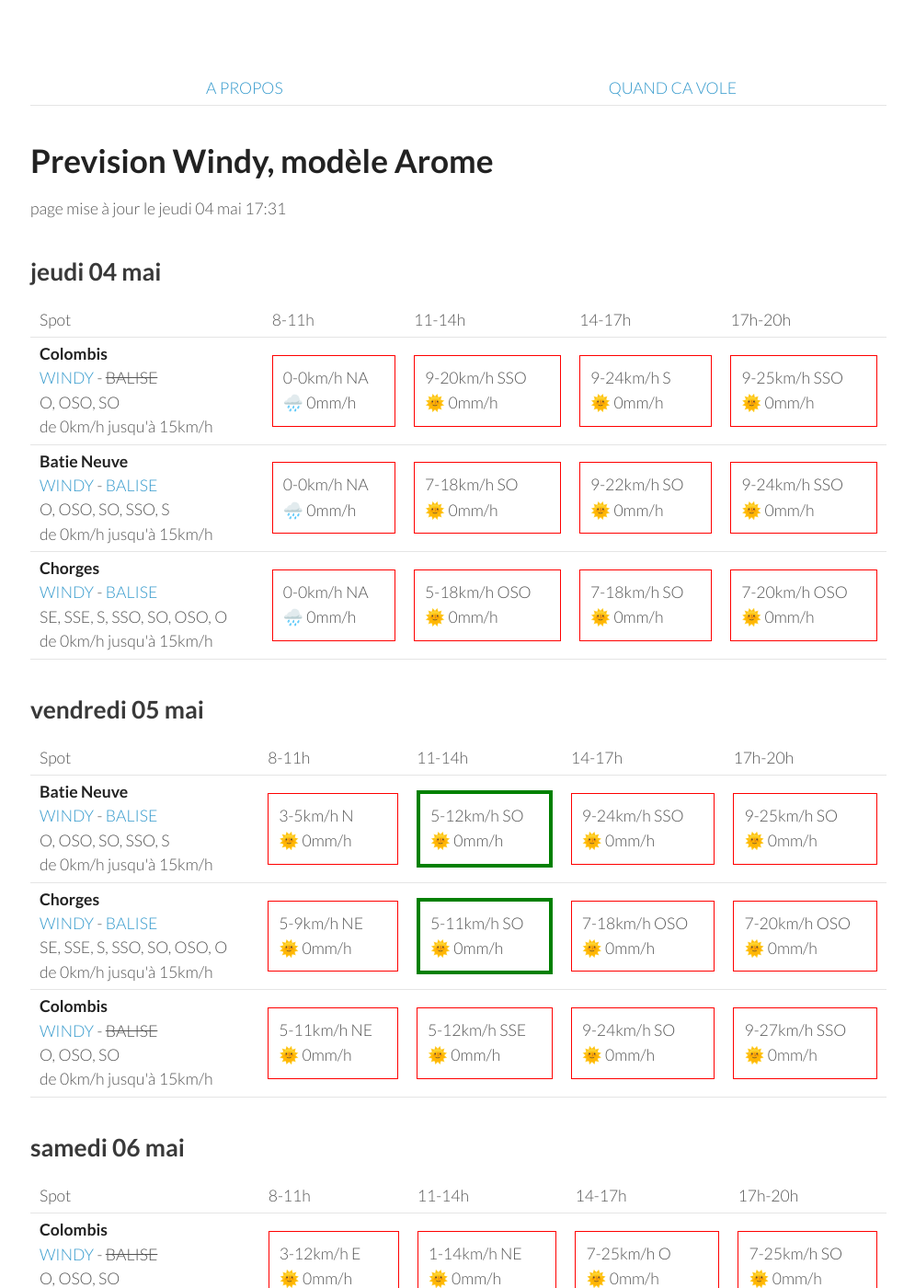
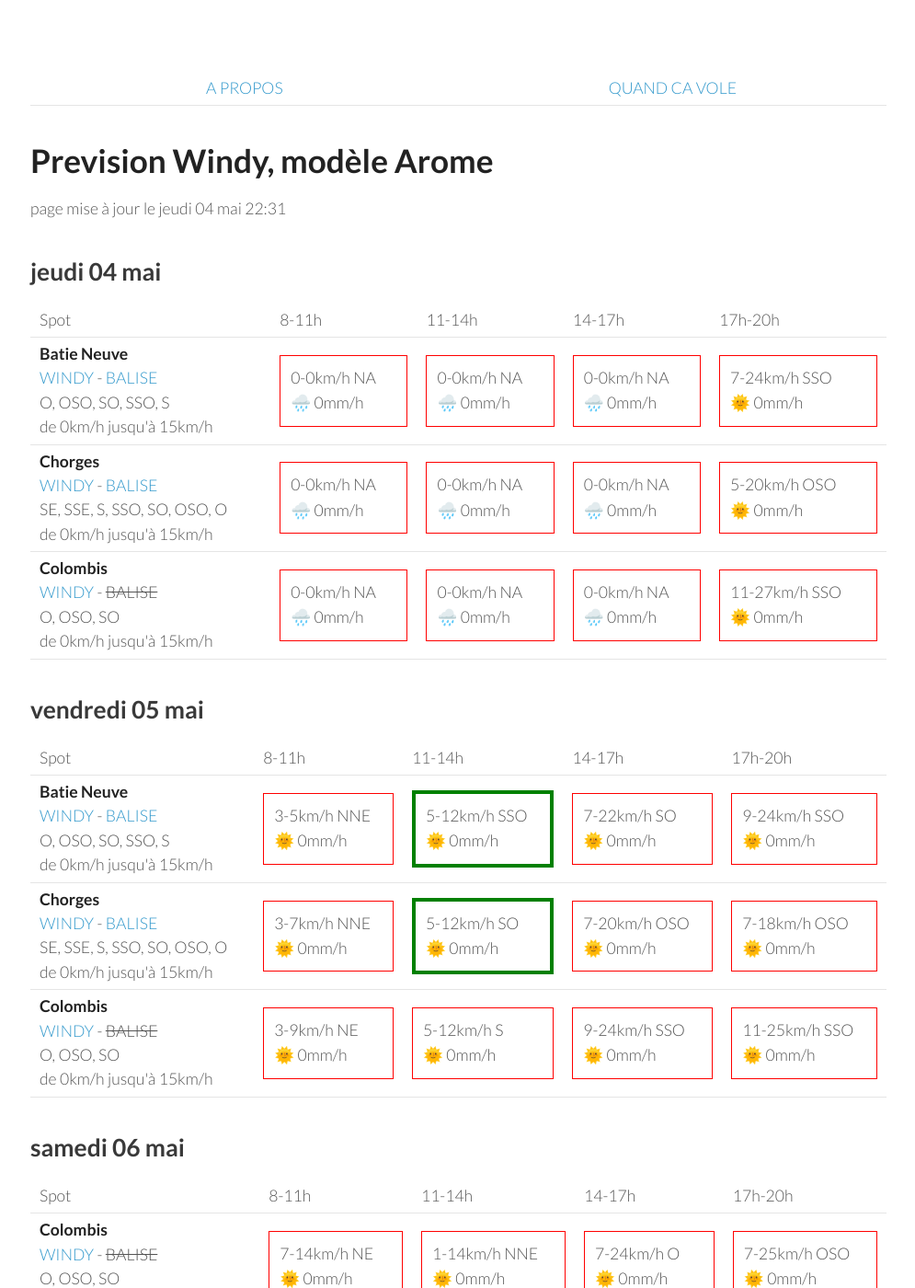
Before and after one commit to parapente-dans-le-nord/parapente-dans-le-nord.github.io, a Jekyll site: the page built from serre_poncon.markdown, in a window 1280 px wide and 1400 px high. Shown: the whole window at 92% size, without its empty margins (25-1020 px from the left). Built offline with Jekyll 4.4.1, drawn with Linux system fonts in a browser that asks for light colours; some of the changed text lies outside the part shown.

Commit message:
update index.markdown

```diff
--- a/serre_poncon.markdown
+++ b/serre_poncon.markdown
@@ -7,7 +7,7 @@ title:  "Tous les spots"
 {: .links}
 
 # Prevision Windy, modèle Arome
-page mise à jour le jeudi 04 mai 17:31
+page mise à jour le jeudi 04 mai 22:31
 
 ## jeudi 04 mai
 
@@ -22,30 +22,30 @@ page mise à jour le jeudi 04 mai 17:31
       <td>17h-20h</td>
     </tr>
 <tr>
-        <td><strong>Colombis</strong><br><a href="https://windy.com/44.494/6.216?44.559,6.262,10">WINDY</a> - <span class="no-balise"> BALISE </span><br> <span class="vent-favorable">O, OSO, SO</span><br><span class="force-vent">de 0km/h jusqu'à 15km/h</span> </td>
-
-            <td><div class="not-flyable"><p>0-0km/h NA</p><p>🌧️ 0mm/h</p></div></td>
-            <td><div class="not-flyable"><p>9-20km/h SSO</p><p>🌞 0mm/h</p></div></td>
-            <td><div class="not-flyable"><p>9-24km/h S</p><p>🌞 0mm/h</p></div></td>
-            <td><div class="not-flyable"><p>9-25km/h SSO</p><p>🌞 0mm/h</p></div></td>
-
-    </tr>
-<tr>
         <td><strong>Batie Neuve</strong><br><a href="https://windy.com/44.584/6.236?44.559,6.262,10,m:eTtagly">WINDY</a> - <span class=""><a href="https://www.openwindmap.org/PP554">BALISE</a> </span><br> <span class="vent-favorable">O, OSO, SO, SSO, S</span><br><span class="force-vent">de 0km/h jusqu'à 15km/h</span> </td>
 
             <td><div class="not-flyable"><p>0-0km/h NA</p><p>🌧️ 0mm/h</p></div></td>
-            <td><div class="not-flyable"><p>7-18km/h SO</p><p>🌞 0mm/h</p></div></td>
-            <td><div class="not-flyable"><p>9-22km/h SO</p><p>🌞 0mm/h</p></div></td>
-            <td><div class="not-flyable"><p>9-24km/h SSO</p><p>🌞 0mm/h</p></div></td>
+            <td><div class="not-flyable"><p>0-0km/h NA</p><p>🌧️ 0mm/h</p></div></td>
+            <td><div class="not-flyable"><p>0-0km/h NA</p><p>🌧️ 0mm/h</p></div></td>
+            <td><div class="not-flyable"><p>7-24km/h SSO</p><p>🌞 0mm/h</p></div></td>
 
     </tr>
 <tr>
         <td><strong>Chorges</strong><br><a href="https://windy.com/44.578/6.280?44.559,6.262,10">WINDY</a> - <span class=""><a href="https://www.openwindmap.org/PP554">BALISE</a> </span><br> <span class="vent-favorable">SE, SSE, S, SSO, SO, OSO, O</span><br><span class="force-vent">de 0km/h jusqu'à 15km/h</span> </td>
 
             <td><div class="not-flyable"><p>0-0km/h NA</p><p>🌧️ 0mm/h</p></div></td>
-            <td><div class="not-flyable"><p>5-18km/h OSO</p><p>🌞 0mm/h</p></div></td>
-            <td><div class="not-flyable"><p>7-18km/h SO</p><p>🌞 0mm/h</p></div></td>
-            <td><div class="not-flyable"><p>7-20km/h OSO</p><p>🌞 0mm/h</p></div></td>
+            <td><div class="not-flyable"><p>0-0km/h NA</p><p>🌧️ 0mm/h</p></div></td>
+            <td><div class="not-flyable"><p>0-0km/h NA</p><p>🌧️ 0mm/h</p></div></td>
+            <td><div class="not-flyable"><p>5-20km/h OSO</p><p>🌞 0mm/h</p></div></td>
+
+    </tr>
+<tr>
+        <td><strong>Colombis</strong><br><a href="https://windy.com/44.494/6.216?44.559,6.262,10">WINDY</a> - <span class="no-balise"> BALISE </span><br> <span class="vent-favorable">O, OSO, SO</span><br><span class="force-vent">de 0km/h jusqu'à 15km/h</span> </td>
+
+            <td><div class="not-flyable"><p>0-0km/h NA</p><p>🌧️ 0mm/h</p></div></td>
+            <td><div class="not-flyable"><p>0-0km/h NA</p><p>🌧️ 0mm/h</p></div></td>
+            <td><div class="not-flyable"><p>0-0km/h NA</p><p>🌧️ 0mm/h</p></div></td>
+            <td><div class="not-flyable"><p>11-27km/h SSO</p><p>🌞 0mm/h</p></div></td>
 
     </tr>
 
@@ -67,30 +67,30 @@ page mise à jour le jeudi 04 mai 17:31
 <tr>
         <td><strong>Batie Neuve</strong><br><a href="https://windy.com/44.584/6.236?44.559,6.262,10,m:eTtagly">WINDY</a> - <span class=""><a href="https://www.openwindmap.org/PP554">BALISE</a> </span><br> <span class="vent-favorable">O, OSO, SO, SSO, S</span><br><span class="force-vent">de 0km/h jusqu'à 15km/h</span> </td>
 
-            <td><div class="not-flyable"><p>3-5km/h N</p><p>🌞 0mm/h</p></div></td>
-            <td><div class="flyable"><p>5-12km/h SO</p><p>🌞 0mm/h</p></div></td>
+            <td><div class="not-flyable"><p>3-5km/h NNE</p><p>🌞 0mm/h</p></div></td>
+            <td><div class="flyable"><p>5-12km/h SSO</p><p>🌞 0mm/h</p></div></td>
+            <td><div class="not-flyable"><p>7-22km/h SO</p><p>🌞 0mm/h</p></div></td>
             <td><div class="not-flyable"><p>9-24km/h SSO</p><p>🌞 0mm/h</p></div></td>
-            <td><div class="not-flyable"><p>9-25km/h SO</p><p>🌞 0mm/h</p></div></td>
 
 
     </tr>
 <tr>
         <td><strong>Chorges</strong><br><a href="https://windy.com/44.578/6.280?44.559,6.262,10">WINDY</a> - <span class=""><a href="https://www.openwindmap.org/PP554">BALISE</a> </span><br> <span class="vent-favorable">SE, SSE, S, SSO, SO, OSO, O</span><br><span class="force-vent">de 0km/h jusqu'à 15km/h</span> </td>
 
-            <td><div class="not-flyable"><p>5-9km/h NE</p><p>🌞 0mm/h</p></div></td>
-            <td><div class="flyable"><p>5-11km/h SO</p><p>🌞 0mm/h</p></div></td>
+            <td><div class="not-flyable"><p>3-7km/h NNE</p><p>🌞 0mm/h</p></div></td>
+            <td><div class="flyable"><p>5-12km/h SO</p><p>🌞 0mm/h</p></div></td>
+            <td><div class="not-flyable"><p>7-20km/h OSO</p><p>🌞 0mm/h</p></div></td>
             <td><div class="not-flyable"><p>7-18km/h OSO</p><p>🌞 0mm/h</p></div></td>
-            <td><div class="not-flyable"><p>7-20km/h OSO</p><p>🌞 0mm/h</p></div></td>
 
 
     </tr>
 <tr>
         <td><strong>Colombis</strong><br><a href="https://windy.com/44.494/6.216?44.559,6.262,10">WINDY</a> - <span class="no-balise"> BALISE </span><br> <span class="vent-favorable">O, OSO, SO</span><br><span class="force-vent">de 0km/h jusqu'à 15km/h</span> </td>
 
-            <td><div class="not-flyable"><p>5-11km/h NE</p><p>🌞 0mm/h</p></div></td>
-            <td><div class="not-flyable"><p>5-12km/h SSE</p><p>🌞 0mm/h</p></div></td>
-            <td><div class="not-flyable"><p>9-24km/h SO</p><p>🌞 0mm/h</p></div></td>
-            <td><div class="not-flyable"><p>9-27km/h SSO</p><p>🌞 0mm/h</p></div></td>
+            <td><div class="not-flyable"><p>3-9km/h NE</p><p>🌞 0mm/h</p></div></td>
+            <td><div class="not-flyable"><p>5-12km/h S</p><p>🌞 0mm/h</p></div></td>
+            <td><div class="not-flyable"><p>9-24km/h SSO</p><p>🌞 0mm/h</p></div></td>
+            <td><div class="not-flyable"><p>11-25km/h SSO</p><p>🌞 0mm/h</p></div></td>
 
 
     </tr>
@@ -113,30 +113,30 @@ page mise à jour le jeudi 04 mai 17:31
 <tr>
         <td><strong>Colombis</strong><br><a href="https://windy.com/44.494/6.216?44.559,6.262,10">WINDY</a> - <span class="no-balise"> BALISE </span><br> <span class="vent-favorable">O, OSO, SO</span><br><span class="force-vent">de 0km/h jusqu'à 15km/h</span> </td>
 
-            <td><div class="not-flyable"><p>3-12km/h E</p><p>🌞 0mm/h</p></div></td>
-            <td><div class="not-flyable"><p>1-14km/h NE</p><p>🌞 0mm/h</p></div></td>
-            <td><div class="not-flyable"><p>7-25km/h O</p><p>🌞 0mm/h</p></div></td>
-            <td><div class="not-flyable"><p>7-25km/h SO</p><p>🌞 0mm/h</p></div></td>
+            <td><div class="not-flyable"><p>7-14km/h NE</p><p>🌞 0mm/h</p></div></td>
+            <td><div class="not-flyable"><p>1-14km/h NNE</p><p>🌞 0mm/h</p></div></td>
+            <td><div class="not-flyable"><p>7-24km/h O</p><p>🌞 0mm/h</p></div></td>
+            <td><div class="not-flyable"><p>7-25km/h OSO</p><p>🌞 0mm/h</p></div></td>
 
 
     </tr>
 <tr>
         <td><strong>Batie Neuve</strong><br><a href="https://windy.com/44.584/6.236?44.559,6.262,10,m:eTtagly">WINDY</a> - <span class=""><a href="https://www.openwindmap.org/PP554">BALISE</a> </span><br> <span class="vent-favorable">O, OSO, SO, SSO, S</span><br><span class="force-vent">de 0km/h jusqu'à 15km/h</span> </td>
 
-            <td><div class="not-flyable"><p>3-12km/h NE</p><p>🌞 0mm/h</p></div></td>
-            <td><div class="not-flyable"><p>3-18km/h S</p><p>🌞 0mm/h</p></div></td>
-            <td><div class="not-flyable"><p>7-31km/h OSO</p><p>🌞 0mm/h</p></div></td>
-            <td><div class="not-flyable"><p>7-31km/h SSO</p><p>🌞 0mm/h</p></div></td>
+            <td><div class="not-flyable"><p>3-7km/h NNE</p><p>🌞 0mm/h</p></div></td>
+            <td><div class="not-flyable"><p>3-18km/h SSO</p><p>🌞 0mm/h</p></div></td>
+            <td><div class="not-flyable"><p>7-29km/h SO</p><p>🌞 0mm/h</p></div></td>
+            <td><div class="not-flyable"><p>7-31km/h SO</p><p>🌞 0mm/h</p></div></td>
 
 
     </tr>
 <tr>
         <td><strong>Chorges</strong><br><a href="https://windy.com/44.578/6.280?44.559,6.262,10">WINDY</a> - <span class=""><a href="https://www.openwindmap.org/PP554">BALISE</a> </span><br> <span class="vent-favorable">SE, SSE, S, SSO, SO, OSO, O</span><br><span class="force-vent">de 0km/h jusqu'à 15km/h</span> </td>
 
-            <td><div class="not-flyable"><p>3-12km/h NE</p><p>🌞 0mm/h</p></div></td>
+            <td><div class="not-flyable"><p>3-7km/h NNE</p><p>🌞 0mm/h</p></div></td>
             <td><div class="not-flyable"><p>3-18km/h SSO</p><p>🌞 0mm/h</p></div></td>
-            <td><div class="not-flyable"><p>7-33km/h OSO</p><p>🌞 0mm/h</p></div></td>
-            <td><div class="not-flyable"><p>7-33km/h SO</p><p>🌞 0mm/h</p></div></td>
+            <td><div class="not-flyable"><p>7-31km/h SO</p><p>🌞 0mm/h</p></div></td>
+            <td><div class="not-flyable"><p>7-31km/h SO</p><p>🌞 0mm/h</p></div></td>
 
 
     </tr>
@@ -159,20 +159,20 @@ page mise à jour le jeudi 04 mai 17:31
 <tr>
         <td><strong>Colombis</strong><br><a href="https://windy.com/44.494/6.216?44.559,6.262,10">WINDY</a> - <span class="no-balise"> BALISE </span><br> <span class="vent-favorable">O, OSO, SO</span><br><span class="force-vent">de 0km/h jusqu'à 15km/h</span> </td>
 
-            <td><div class="not-flyable"><p>1-11km/h ENE</p><p>🌞 0mm/h</p></div></td>
-            <td><div class="not-flyable"><p>5-16km/h ONO</p><p>🌞 0mm/h</p></div></td>
-            <td><div class="not-flyable"><p>7-27km/h O</p><p>🌞 0mm/h</p></div></td>
-            <td><div class="not-flyable"><p>3-31km/h OSO</p><p>🌧 9mm/h</p></div></td>
+            <td><div class="not-flyable"><p>3-12km/h E</p><p>🌞 0mm/h</p></div></td>
+            <td><div class="flyable"><p>1-12km/h O</p><p>🌞 0mm/h</p></div></td>
+            <td><div class="not-flyable"><p>7-25km/h SO</p><p>🌞 0mm/h</p></div></td>
+            <td><div class="not-flyable"><p>5-25km/h O</p><p>🌧 1.4mm/h</p></div></td>
 
 
     </tr>
 <tr>
         <td><strong>Batie Neuve</strong><br><a href="https://windy.com/44.584/6.236?44.559,6.262,10,m:eTtagly">WINDY</a> - <span class=""><a href="https://www.openwindmap.org/PP554">BALISE</a> </span><br> <span class="vent-favorable">O, OSO, SO, SSO, S</span><br><span class="force-vent">de 0km/h jusqu'à 15km/h</span> </td>
 
-            <td><div class="not-flyable"><p>1-12km/h NNE</p><p>🌞 0mm/h</p></div></td>
-            <td><div class="not-flyable"><p>3-20km/h OSO</p><p>🌧 0.4mm/h</p></div></td>
-            <td><div class="not-flyable"><p>7-33km/h SO</p><p>🌞 0mm/h</p></div></td>
-            <td><div class="not-flyable"><p>3-31km/h SO</p><p>🌧 3.6mm/h</p></div></td>
+            <td><div class="not-flyable"><p>1-12km/h NE</p><p>🌞 0mm/h</p></div></td>
+            <td><div class="not-flyable"><p>3-20km/h SSO</p><p>🌞 0mm/h</p></div></td>
+            <td><div class="not-flyable"><p>9-33km/h SO</p><p>🌞 0mm/h</p></div></td>
+            <td><div class="not-flyable"><p>1-33km/h OSO</p><p>🌧 0.7mm/h</p></div></td>
 
 
     </tr>
@@ -180,9 +180,9 @@ page mise à jour le jeudi 04 mai 17:31
         <td><strong>Chorges</strong><br><a href="https://windy.com/44.578/6.280?44.559,6.262,10">WINDY</a> - <span class=""><a href="https://www.openwindmap.org/PP554">BALISE</a> </span><br> <span class="vent-favorable">SE, SSE, S, SSO, SO, OSO, O</span><br><span class="force-vent">de 0km/h jusqu'à 15km/h</span> </td>
 
             <td><div class="not-flyable"><p>3-12km/h NE</p><p>🌞 0mm/h</p></div></td>
-            <td><div class="not-flyable"><p>3-20km/h OSO</p><p>🌧 0.2mm/h</p></div></td>
-            <td><div class="not-flyable"><p>7-35km/h SO</p><p>🌞 0mm/h</p></div></td>
-            <td><div class="not-flyable"><p>3-31km/h SO</p><p>🌧 2.9mm/h</p></div></td>
+            <td><div class="not-flyable"><p>3-20km/h SSO</p><p>🌞 0mm/h</p></div></td>
+            <td><div class="not-flyable"><p>9-33km/h SO</p><p>🌞 0mm/h</p></div></td>
+            <td><div class="not-flyable"><p>1-35km/h O</p><p>🌧 0.9mm/h</p></div></td>
 
 
     </tr>
@@ -205,20 +205,20 @@ page mise à jour le jeudi 04 mai 17:31
 <tr>
         <td><strong>Batie Neuve</strong><br><a href="https://windy.com/44.584/6.236?44.559,6.262,10,m:eTtagly">WINDY</a> - <span class=""><a href="https://www.openwindmap.org/PP554">BALISE</a> </span><br> <span class="vent-favorable">O, OSO, SO, SSO, S</span><br><span class="force-vent">de 0km/h jusqu'à 15km/h</span> </td>
 
-            <td><div class="not-flyable"><p>5-22km/h NNE</p><p>🌞 0mm/h</p></div></td>
+            <td><div class="not-flyable"><p>5-20km/h NE</p><p>🌞 0mm/h</p></div></td>
             <td><div class="not-flyable"><p>3-24km/h O</p><p>🌞 0mm/h</p></div></td>
-            <td><div class="not-flyable"><p>7-29km/h OSO</p><p>🌞 0mm/h</p></div></td>
-            <td><div class="not-flyable"><p>5-29km/h O</p><p>🌞 0mm/h</p></div></td>
+            <td><div class="not-flyable"><p>7-31km/h OSO</p><p>🌧 0.3mm/h</p></div></td>
+            <td><div class="not-flyable"><p>9-33km/h ONO</p><p>🌞 0mm/h</p></div></td>
 
 
     </tr>
 <tr>
         <td><strong>Colombis</strong><br><a href="https://windy.com/44.494/6.216?44.559,6.262,10">WINDY</a> - <span class="no-balise"> BALISE </span><br> <span class="vent-favorable">O, OSO, SO</span><br><span class="force-vent">de 0km/h jusqu'à 15km/h</span> </td>
 
-            <td><div class="not-flyable"><p>3-18km/h ENE</p><p>🌞 0mm/h</p></div></td>
-            <td><div class="not-flyable"><p>5-18km/h NO</p><p>🌞 0mm/h</p></div></td>
-            <td><div class="not-flyable"><p>5-24km/h O</p><p>🌞 0mm/h</p></div></td>
-            <td><div class="not-flyable"><p>5-24km/h ONO</p><p>🌞 0mm/h</p></div></td>
+            <td><div class="not-flyable"><p>5-14km/h E</p><p>🌞 0mm/h</p></div></td>
+            <td><div class="not-flyable"><p>3-18km/h ONO</p><p>🌞 0mm/h</p></div></td>
+            <td><div class="not-flyable"><p>7-25km/h O</p><p>🌞 0mm/h</p></div></td>
+            <td><div class="not-flyable"><p>9-29km/h NO</p><p>🌞 0mm/h</p></div></td>
 
 
     </tr>
@@ -226,9 +226,9 @@ page mise à jour le jeudi 04 mai 17:31
         <td><strong>Chorges</strong><br><a href="https://windy.com/44.578/6.280?44.559,6.262,10">WINDY</a> - <span class=""><a href="https://www.openwindmap.org/PP554">BALISE</a> </span><br> <span class="vent-favorable">SE, SSE, S, SSO, SO, OSO, O</span><br><span class="force-vent">de 0km/h jusqu'à 15km/h</span> </td>
 
             <td><div class="not-flyable"><p>5-24km/h NE</p><p>🌞 0mm/h</p></div></td>
-            <td><div class="not-flyable"><p>3-24km/h O</p><p>🌞 0mm/h</p></div></td>
-            <td><div class="not-flyable"><p>7-29km/h OSO</p><p>🌞 0mm/h</p></div></td>
-            <td><div class="not-flyable"><p>7-31km/h OSO</p><p>🌞 0mm/h</p></div></td>
+            <td><div class="not-flyable"><p>3-25km/h OSO</p><p>🌞 0mm/h</p></div></td>
+            <td><div class="not-flyable"><p>7-31km/h OSO</p><p>🌧 0.3mm/h</p></div></td>
+            <td><div class="not-flyable"><p>7-33km/h O</p><p>🌞 0mm/h</p></div></td>
 
 
     </tr>
@@ -251,30 +251,30 @@ page mise à jour le jeudi 04 mai 17:31
 <tr>
         <td><strong>Colombis</strong><br><a href="https://windy.com/44.494/6.216?44.559,6.262,10">WINDY</a> - <span class="no-balise"> BALISE </span><br> <span class="vent-favorable">O, OSO, SO</span><br><span class="force-vent">de 0km/h jusqu'à 15km/h</span> </td>
 
-            <td><div class="not-flyable"><p>1-11km/h ENE</p><p>🌞 0mm/h</p></div></td>
-            <td><div class="not-flyable"><p>3-16km/h ONO</p><p>🌞 0mm/h</p></div></td>
-            <td><div class="not-flyable"><p>7-24km/h O</p><p>🌞 0mm/h</p></div></td>
-            <td><div class="not-flyable"><p>3-24km/h ONO</p><p>🌧 1mm/h</p></div></td>
+            <td><div class="not-flyable"><p>5-18km/h ENE</p><p>🌞 0mm/h</p></div></td>
+            <td><div class="not-flyable"><p>3-16km/h NO</p><p>🌞 0mm/h</p></div></td>
+            <td><div class="not-flyable"><p>7-25km/h SO</p><p>🌞 0mm/h</p></div></td>
+            <td><div class="not-flyable"><p>7-31km/h NO</p><p>🌧 0.8mm/h</p></div></td>
 
 
     </tr>
 <tr>
         <td><strong>Batie Neuve</strong><br><a href="https://windy.com/44.584/6.236?44.559,6.262,10,m:eTtagly">WINDY</a> - <span class=""><a href="https://www.openwindmap.org/PP554">BALISE</a> </span><br> <span class="vent-favorable">O, OSO, SO, SSO, S</span><br><span class="force-vent">de 0km/h jusqu'à 15km/h</span> </td>
 
-            <td><div class="not-flyable"><p>3-14km/h NNE</p><p>🌞 0mm/h</p></div></td>
-            <td><div class="not-flyable"><p>3-20km/h SO</p><p>🌞 0mm/h</p></div></td>
-            <td><div class="not-flyable"><p>7-25km/h OSO</p><p>🌞 0mm/h</p></div></td>
-            <td><div class="not-flyable"><p>3-27km/h ONO</p><p>🌧 1.7mm/h</p></div></td>
+            <td><div class="not-flyable"><p>3-18km/h NE</p><p>🌞 0mm/h</p></div></td>
+            <td><div class="not-flyable"><p>3-20km/h S</p><p>🌞 0mm/h</p></div></td>
+            <td><div class="not-flyable"><p>9-33km/h SO</p><p>🌞 0mm/h</p></div></td>
+            <td><div class="not-flyable"><p>5-40km/h NO</p><p>🌧 1.7mm/h</p></div></td>
 
 
     </tr>
 <tr>
         <td><strong>Chorges</strong><br><a href="https://windy.com/44.578/6.280?44.559,6.262,10">WINDY</a> - <span class=""><a href="https://www.openwindmap.org/PP554">BALISE</a> </span><br> <span class="vent-favorable">SE, SSE, S, SSO, SO, OSO, O</span><br><span class="force-vent">de 0km/h jusqu'à 15km/h</span> </td>
 
-            <td><div class="not-flyable"><p>3-14km/h NE</p><p>🌞 0mm/h</p></div></td>
-            <td><div class="not-flyable"><p>3-20km/h SO</p><p>🌞 0mm/h</p></div></td>
-            <td><div class="not-flyable"><p>5-27km/h OSO</p><p>🌞 0mm/h</p></div></td>
-            <td><div class="not-flyable"><p>3-27km/h O</p><p>🌧 1.7mm/h</p></div></td>
+            <td><div class="not-flyable"><p>5-20km/h NE</p><p>🌞 0mm/h</p></div></td>
+            <td><div class="not-flyable"><p>1-20km/h SSO</p><p>🌞 0mm/h</p></div></td>
+            <td><div class="not-flyable"><p>9-33km/h SO</p><p>🌞 0mm/h</p></div></td>
+            <td><div class="not-flyable"><p>5-40km/h ONO</p><p>🌧 1.5mm/h</p></div></td>
 
 
     </tr>
```
